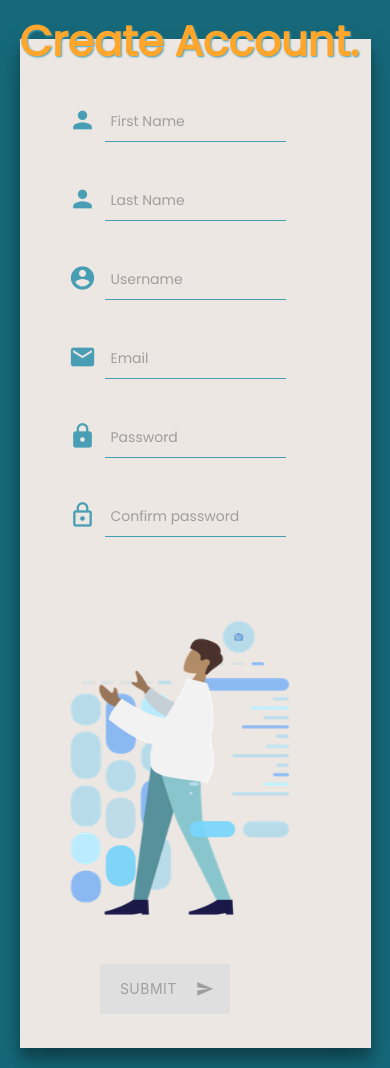
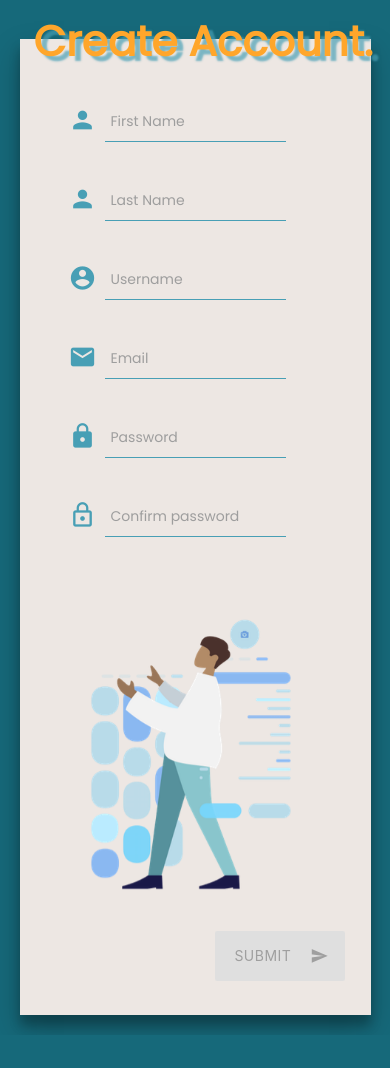
Before and after one commit to MarijaPestoric/ReactJS-Domaci, a React (Create React App) app in the folder Zadatak1/registration-page/: page / in a window 390 px wide. After the commit the page ends 1035 px from the top, so only its background shows below. Built offline with nearby package versions, Linux system fonts and the light colour scheme.

Commit message:
Final design

```diff
--- a/Zadatak1/registration-page/src/index.css
+++ b/Zadatak1/registration-page/src/index.css
@@ -22,10 +22,11 @@ h1{
   font-size: 5rem;
   font-weight: 600;
   position: relative;
-  bottom: 40px;
   color: #ffa62b;
+  left: 1rem;
+  bottom: 2.5rem;
   margin-bottom: 0 !important;
-  text-shadow: 1px 1px 2px #489fb5;
+  text-shadow: 6px 5px 2px #489fb5af;
 }
 form{
   font-family: "Poppins", sans-serif;
@@ -51,6 +52,7 @@ form{
 .waves-effect{
   margin-top: 5rem;
   background-color: #ffa62b !important;
+  color: #ede7e3;
   height: 50px !important;
   width: 130px !important;
   margin: 0 auto !important;
@@ -106,9 +108,11 @@ input{
     bottom: 20px;
   }
   .illustration{
-    margin-left: 0;
+    max-width: 16rem;
+    float: right;
   }
   .waves-effect{
     top: 1rem;
+    float: right;
   }
 }
```
Also changed, not shown: Zadatak1/registration-page/public/logo192.png (deleted), Zadatak1/registration-page/public/logo512.png (deleted).
